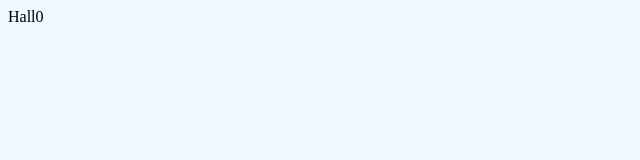
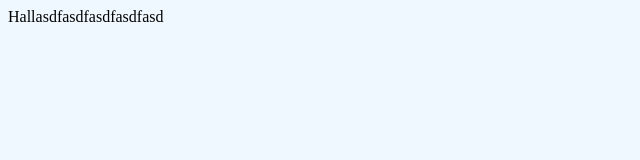
Before and after one commit to elion74/first, a plain HTML site: page index.html in a window 1280 px wide. Shown: the whole page, without its empty margins (0-640 px from the left). Drawn offline with Linux system fonts and the light colour scheme.

Commit message:
halölop

```diff
--- a/index.html
+++ b/index.html
@@ -7,6 +7,5 @@
     <link href = "style.css" rel = "stylesheet"/>
 </head>
 <body>
-    <bold>Hall0</bold>
-</body>
+    <bold>Hallasdfasdfasdfasdfasd</bold>
 </html>
```
